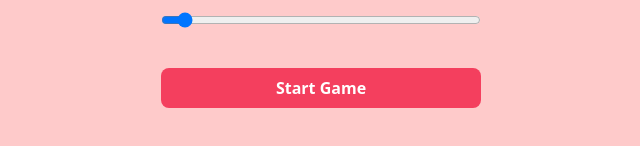
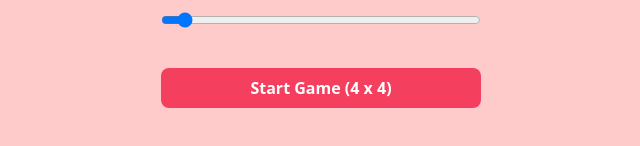
Before and after one commit to commitrider/memory-game, a React (Create React App) app: page / in a window 1280 px wide. Shown: the part 396-542 px from the top of the page, without its empty margins (319-959 px from the left). Built offline with nearby package versions, Linux system fonts and the light colour scheme.

Commit message:
Create constants for game card component

```diff
--- a/src/components/Card/index.tsx
+++ b/src/components/Card/index.tsx
@@ -1,36 +1,37 @@
 import React, { useEffect, useState } from 'react'
 import useGame from "./../../hooks/useGame";
-import placeholderImage from "./../../assets/placeholder.png"
 import { CardType } from './../../types';
+import { GAME_CARD_COMPONENT } from "./../../constants";
 
 type Props = {
   id: string,
   name: string,
   image: string,
+  index: number,
 }
 
 const Card: React.FC<Props> = ({ id, name, image }) => {
-  const { touchCard, matchedCards, touchedCards } = useGame();
-  const [isMatced, setIsMatced] = useState<boolean>(false);
-  const [isTouched, setIsTouched] = useState<boolean>(false);
+  const { touchCard, matchedCards, touchedCards, doesNotMatchedCards } = useGame();
+  const [initialClass, setInitialClass] = useState<string>(GAME_CARD_COMPONENT.INITAL_CLASS);
+  const isMatched = matchedCards.find(card => card.id === id);
+  const isTouched = touchedCards.find(card => card.id === id);
 
   const onClickCard = () => {
     touchCard({ id, name, image } as CardType);
   }
 
+  const cardImage = isTouched || isMatched ? image : GAME_CARD_COMPONENT.PLACEHOLDER_IMAGE;
+  const isMatchedClass = isMatched ? GAME_CARD_COMPONENT.IS_MATCHED_CLASS : '';
+  const isTouchedClass = isTouched ? GAME_CARD_COMPONENT.IS_TOUCHED_CLASS : '';
+
   useEffect(() => {
-    const isMatched = matchedCards.find(card => card.id === id);
-    setIsMatced(isMatched ? true : false);
-
-    const isTouched = touchedCards.find(card => card.id === id);
-    setIsTouched(isTouched ? true : false);
-  }, [matchedCards, touchedCards])
-
-  const cardImage = isTouched || isMatced ? image : placeholderImage;
-  const isMatchedClass = isMatced ? "animate__animated animate__rotateOut" : "";
+    doesNotMatchedCards.find(card=> card.id === id) && setInitialClass(GAME_CARD_COMPONENT.FAIL_CLASS);
+  }, [doesNotMatchedCards]);
 
   return (
-    <div className={`grid place-items-center h-full cursor-pointer ${isMatchedClass}`} onClick={onClickCard}>
+    <div
+      className={`animate__animated grid place-items-center h-full cursor-pointer ${isMatchedClass} ${isTouchedClass} ${initialClass}`}
+      onClick={onClickCard}>
       <img src={cardImage} width={64} height={64} />
     </div>
   )
--- a/src/components/GameScore/index.tsx
+++ b/src/components/GameScore/index.tsx
@@ -7,7 +7,8 @@ const GameScore: React.FC<Props> = () => {
   const { gameScore } = useGame();
 
   return (
-    <div className='absolute top-0 right-0 m-5 font-bold text-white text-xl'>
+    <div
+      className='absolute top-0 right-0 m-5 font-bold text-black text-xl border w-20 h-10 flex justify-center items-center bg-orange-300 shadow rounded-xl'>
       { gameScore }
     </div>
   )
--- a/src/components/GameSettings/index.tsx
+++ b/src/components/GameSettings/index.tsx
@@ -41,7 +41,6 @@ const GameSettings: React.FC<Props> = () => {
     setGameSettings(newGameSettings);
   }, [watchHorizontalCardsCount, watchVerticalCardsCount])
 
-
   return (
     <div className='grid grid-cols-1 gap-6'>
       <div>
@@ -52,7 +51,8 @@ const GameSettings: React.FC<Props> = () => {
           type="range"
           min={GAME_SETTINGS.MINIMUM_HORIZONTAL_CARDS_COUNT}
           max={GAME_SETTINGS.MAXIMUM_HORIZONTAL_CARDS_COUNT}
-        />      </div>
+        />
+      </div>
 
       <div>
         <label>Vertical cards count {gameSettings.verticalCardsCount}</label>
--- a/src/components/GameStates/NotStarted.tsx
+++ b/src/components/GameStates/NotStarted.tsx
@@ -5,12 +5,18 @@ import { GameSettings } from "./../index";
 type Props = {}
 
 const NotStarted: React.FC<Props> = () => {
-  const { startGame } = useGame();
+  const { startGame, gameSettings } = useGame();
+  const canStartGame = gameSettings.horizontalCardsCount * gameSettings.verticalCardsCount % 2 === 0;
 
   return (
     <div className='grid gap-y-8 w-80'>
       <GameSettings />
-      <button onClick={startGame} className="p-2 text-white font-bold hover bg-rose-500 rounded-lg">Start Game</button>
+      <button
+        onClick={startGame}
+        disabled={!canStartGame}
+        className="p-2 text-white font-bold hover bg-rose-500 rounded-lg disabled:bg-rose-400">
+        Start Game ({gameSettings.horizontalCardsCount} x {gameSettings.verticalCardsCount})
+      </button>
     </div>
   )
 }
--- a/src/components/GameStates/Playing.tsx
+++ b/src/components/GameStates/Playing.tsx
@@ -16,7 +16,7 @@ const Playing: React.FC<Props> = () => {
     <div style={styles} className="grid gap-y-4 gap-x-2">
       <GameScore />
       {
-        gameCards.map((card, index) => <Card key={index} id={card.id} name={card.name} image={card.image} />)
+        gameCards.map((card, index) => <Card key={index} id={card.id} name={card.name} image={card.image} index={index} />)
       }
     </div>
   )
--- a/src/constants/index.ts
+++ b/src/constants/index.ts
@@ -1,10 +1,11 @@
 import { GameStateEnum } from './../types';
+import placeholderImage from "./../assets/placeholder.png"
 
 const GAME_SETTINGS = Object.freeze({
   MINIMUM_HORIZONTAL_CARDS_COUNT: 4,
-  MAXIMUM_HORIZONTAL_CARDS_COUNT: 20,
+  MAXIMUM_HORIZONTAL_CARDS_COUNT: 9,
   MINIMUM_VERTICAL_CARDS_COUNT: 4,
-  MAXIMUM_VERTICAL_CARDS_COUNT: 20,
+  MAXIMUM_VERTICAL_CARDS_COUNT: 9,
   INITIAL: {
     verticalCardsCount: 4,
     horizontalCardsCount: 4,
@@ -23,7 +24,7 @@ const GAME_SCORE = Object.freeze({
 
 const TOUCHED_CARDS = Object.freeze({
   INITIAL: [],
-  CLEAR_TIMEOUT: 1000,
+  CLEAR_TIMEOUT: 1500,
 });
 
 const MATCHED_CARDS = Object.freeze({
@@ -38,6 +39,30 @@ const GAME_CONTEXT = Object.freeze({
   FINISHED_TRIGGER_TIMEOUT: 800,
 });
 
+const DOES_NOT_MATCHED_CARDS = Object.freeze({
+  INITIAL: [],
+});
+
+const GAME_CARD_COMPONENT = Object.freeze({
+  IS_MATCHED_CLASS: 'animate__rotateOut',
+  IS_TOUCHED_CLASS: 'animate__zoomIn',
+  INITAL_CLASS: 'animate__heartBeat',
+  FAIL_CLASS: 'animate__wobble',
+  PLACEHOLDER_IMAGE: placeholderImage
+});
+
+const LAYOUT = Object.freeze({
+  DEFAULT: {
+    BACKGROUND_COLOR: '#fecaca',
+  }
+});
+
+const IS_BLOCKED = Object.freeze({
+  INITIAL: false,
+  BLOCK: true,
+  UNBLOCK: false,
+});
+
 export {
   GAME_SETTINGS,
   GAME_STATE,
@@ -45,5 +70,9 @@ export {
   TOUCHED_CARDS,
   MATCHED_CARDS,
   GAME_CARDS,
-  GAME_CONTEXT
+  GAME_CONTEXT,
+  GAME_CARD_COMPONENT,
+  LAYOUT,
+  DOES_NOT_MATCHED_CARDS,
+  IS_BLOCKED
 };
--- a/src/hooks/useGame.tsx
+++ b/src/hooks/useGame.tsx
@@ -9,7 +9,9 @@ import {
   TOUCHED_CARDS,
   MATCHED_CARDS,
   GAME_CARDS,
-  GAME_CONTEXT
+  GAME_CONTEXT,
+  DOES_NOT_MATCHED_CARDS,
+  IS_BLOCKED
 } from "./../constants";
 
 type GameProviderType = {
@@ -28,6 +30,7 @@ type UseGameType = {
   matchedCards: CardType[];
   gameCards: CardType[];
   touchedCards: CardType[];
+  doesNotMatchedCards: CardType[];
 }
 
 type GameSettingsType = {
@@ -44,15 +47,16 @@ export const GameProvider: React.FC<GameProviderType> = ({ children }) => {
   const [touchedCards, setTouchedCards] = useState<CardType[]>(TOUCHED_CARDS.INITIAL);
   const [matchedCards, setMatchedCards] = useState<CardType[]>(MATCHED_CARDS.INITIAL);
   const [gameCards, setGameCards] = useState<CardType[]>(GAME_CARDS.INITIAL);
-  const [isBlocked, setIsBlocked] = useState<boolean>(false);
+  const [isBlocked, setIsBlocked] = useState<boolean>(IS_BLOCKED.INITIAL);
+  const [doesNotMatchedCards, setDoesNotMatchedCards] = useState<CardType[]>(DOES_NOT_MATCHED_CARDS.INITIAL);
 
   useEffect(() => {
     if (matchedCards.length === gameCards.length && gameCards.length > 0) {
       setTimeout(() => {
         setGameState(GameStateEnum.FINISHED);
         setGameScore(GAME_SCORE.INITIAL);
-        setTouchedCards([]);
-        setMatchedCards([]);
+        setTouchedCards(TOUCHED_CARDS.INITIAL);
+        setMatchedCards(MATCHED_CARDS.INITIAL);
       }, GAME_CONTEXT.FINISHED_TRIGGER_TIMEOUT);
     }
   }, [matchedCards])
@@ -92,6 +96,7 @@ export const GameProvider: React.FC<GameProviderType> = ({ children }) => {
         addNewMatch(card);
         clearTouchedCards();
       } else {
+        setDoesNotMatchedCards([...touchedCards, card]);
         subtractScore();
         clearTouchedCards();
       }
@@ -103,10 +108,11 @@ export const GameProvider: React.FC<GameProviderType> = ({ children }) => {
   }
 
   const clearTouchedCards = () => {
-    setIsBlocked(true);
+    setIsBlocked(IS_BLOCKED.BLOCK);
     setTimeout(() => {
-      setTouchedCards([]);
-      setIsBlocked(false);
+      setTouchedCards(TOUCHED_CARDS.INITIAL);
+      setIsBlocked(IS_BLOCKED.UNBLOCK);
+      setDoesNotMatchedCards(DOES_NOT_MATCHED_CARDS.INITIAL);
     }, TOUCHED_CARDS.CLEAR_TIMEOUT);
   }
 
@@ -129,7 +135,8 @@ export const GameProvider: React.FC<GameProviderType> = ({ children }) => {
     touchCard,
     touchedCards,
     matchedCards,
-    gameCards
+    gameCards,
+    doesNotMatchedCards,
   }
 
   return (
--- a/src/layouts/Default/index.tsx
+++ b/src/layouts/Default/index.tsx
@@ -1,4 +1,5 @@
 import React from 'react'
+import { LAYOUT } from "./../../constants";
 import 'animate.css';
 
 type Props = {
@@ -7,8 +8,15 @@ type Props = {
 
 const Default: React.FC<Props> = ({ children }) => {
   return (
-    <div className='grid place-items-center h-screen bg-red-200'>
-      {children}
+
+    <div
+      style={{
+        backgroundColor: LAYOUT.DEFAULT.BACKGROUND_COLOR
+      }}>
+      <div
+        className='grid place-items-center h-screen'>
+        {children}
+      </div>
     </div>
   )
 }
```
